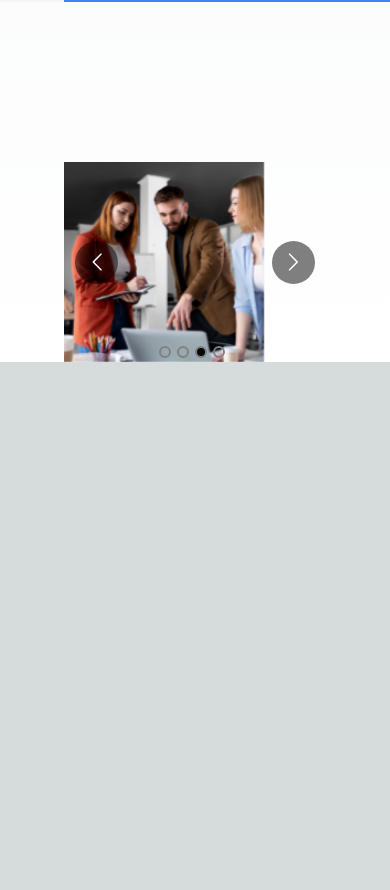
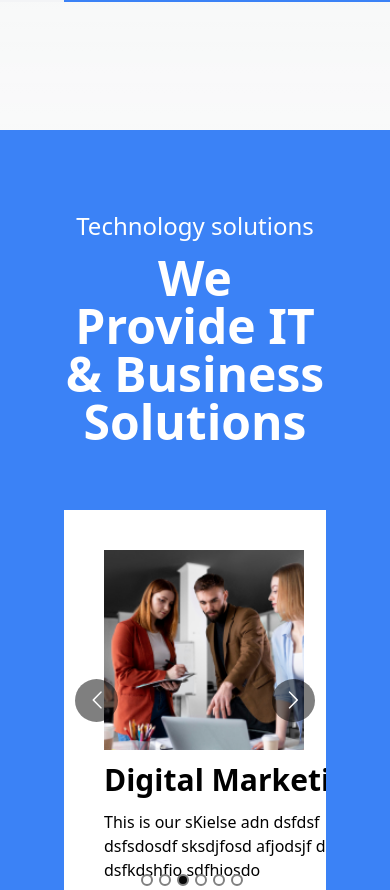
Before and after one commit to ashrafali2000/Antech, a Next.js app in the folder antech-app/: page / in a window 390 px wide. Shown: the part 4320-5210 px from the top of the page. Before the commit the page ends 4682 px from the top, so only its background shows below. Built offline with nearby package versions, Linux system fonts and the light colour scheme.

Commit message:
add carasuel section

```diff
--- a/antech-app/src/components/bSolution/index.js
+++ b/antech-app/src/components/bSolution/index.js
@@ -40,9 +40,11 @@ const responsive = {
 };
 export default function Bsolution() {
     return(
-        <div className="pt-40 px-16">
-
-        <Carousel
+        <div className="pt-20 px-16 bg-blue-500 mt-32">
+ <p className="text-white text-2xl  text-center">Technology solutions</p>
+ <p className="text-white text-5xl font-semibold  text-center mt-3">We Provide IT & Business Solutions
+ </p>
+        <Carousel className="mt-16"
         responsive={responsive}
         autoPlay={true}
         swipeable={true}
@@ -51,14 +53,68 @@ export default function Bsolution() {
         infinite={true}
         partialVisible={false}
         >
-        {imagesUrlShirts.map((img) => (
-          <div key={Math.random()}>
-            <Image
-              className="md:w-[300px] md:h-[300px] w-[200px] h-[200px]  object-cover object-center"
-              src={img.url}
-              />
+        {/* {imagesUrlShirts.map((img) => (
+          <div key={Math.random()} className="bg-white p-10 flex gap-20">
           </div>
-        ))}
+        ))} */}
+
+       <div className="bg-white p-10 w-[360px] h-[380px] ">
+       <Image
+          className="md:w-[250px] md:h-[200px] w-[200px] h-[200px]  object-cover object-center"
+          src={imagesUrlShirts[0].url}
+          />
+          <p className="text-3xl font-semibold py-3">Network Protection</p>
+          <p>This is our sKielse adn dsfdsf dsfsdosdf sksdjfosd afjodsjf  dsfjo dsfkdshfio sdfhiosdo</p>
+        </div>
+       <div className="bg-white p-10 w-[360px] h-[380px] ">
+       <Image
+          className="md:w-[250px] md:h-[200px] w-[200px] h-[200px]  object-cover object-center"
+          src={imagesUrlShirts[1].url}
+          />
+          <p className="text-3xl font-semibold py-3">Product Development</p>
+          <p>This is our sKielse adn dsfdsf dsfsdosdf sksdjfosd afjodsjf  dsfjo dsfkdshfio sdfhiosdo</p>
+
+        </div>
+       <div className="bg-white p-10 w-[360px] h-[380px] ">
+       <Image
+          className="md:w-[250px] md:h-[200px] w-[200px] h-[200px]  object-cover object-center"
+          src={imagesUrlShirts[2].url}
+          />
+          <p className="text-3xl font-semibold py-3">Digital Marketing</p>
+
+          <p>This is our sKielse adn dsfdsf dsfsdosdf sksdjfosd afjodsjf  dsfjo dsfkdshfio sdfhiosdo</p>
+
+        </div>
+       <div className="bg-white p-10 w-[360px] h-[380px] ">
+       <Image
+          className="md:w-[250px] md:h-[200px] w-[200px] h-[200px]  object-cover object-center"
+          src={imagesUrlShirts[3].url}
+          />
+          <p className="text-3xl font-semibold py-3">User Research</p>
+
+          <p>This is our sKielse adn dsfdsf dsfsdosdf sksdjfosd afjodsjf  dsfjo dsfkdshfio sdfhiosdo</p>
+
+        </div>
+       <div className="bg-white p-10 w-[360px] h-[380px] ">
+       <Image
+          className="md:w-[250px] md:h-[200px] w-[200px] h-[200px]  object-cover object-center"
+          src={imagesUrlShirts[1].url}
+          />
+          <p className="text-3xl font-semibold py-3">SEM Research</p>
+
+          <p>This is our sKielse adn dsfdsf dsfsdosdf sksdjfosd afjodsjf  dsfjo dsfkdshfio sdfhiosdo</p>
+
+        </div>
+       <div className="bg-white p-10 w-[360px] h-[380px] ">
+       <Image
+          className="md:w-[250px] md:h-[200px] w-[200px] h-[200px]  object-cover object-center"
+          src={imagesUrlShirts[2].url}
+          />
+          <p className="text-3xl font-semibold py-3">Product Summery</p>
+
+          <p>This is our sKielse adn dsfdsf dsfsdosdf sksdjfosd afjodsjf  dsfjo dsfkdshfio sdfhiosdo</p>
+
+        </div>
       </Carousel>
         </div>
     )
```
